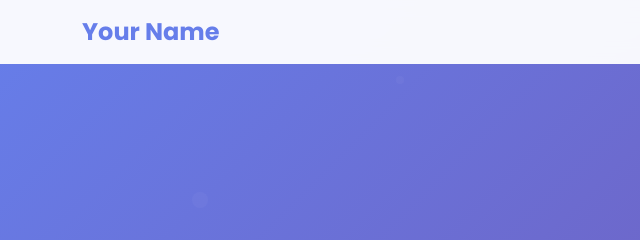
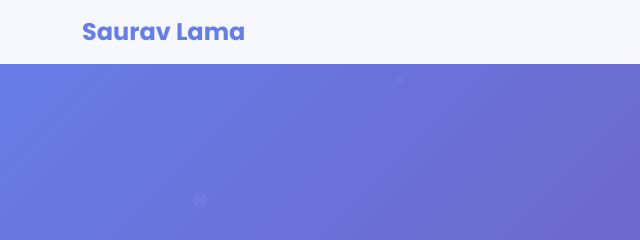
Before and after one commit to FisZzz/FisZzz.github.io, a plain HTML site: page index.html in a window 1280 px wide. Shown: the top 240 px of the page, 0-640 px from the left. Drawn offline with nearby package versions, Linux system fonts and the light colour scheme.

Commit message:
fourth commit

```diff
--- a/index.html
+++ b/index.html
@@ -390,7 +390,7 @@
 <body>
     <nav class="navbar navbar-expand-lg fixed-top">
         <div class="container">
-            <a class="navbar-brand" href="#home">Your Name</a>
+            <a class="navbar-brand" href="#home">Saurav Lama</a>
             <button class="navbar-toggler" type="button" data-bs-toggle="collapse" data-bs-target="#navbarNav">
                 <span class="navbar-toggler-icon"></span>
             </button>
```
